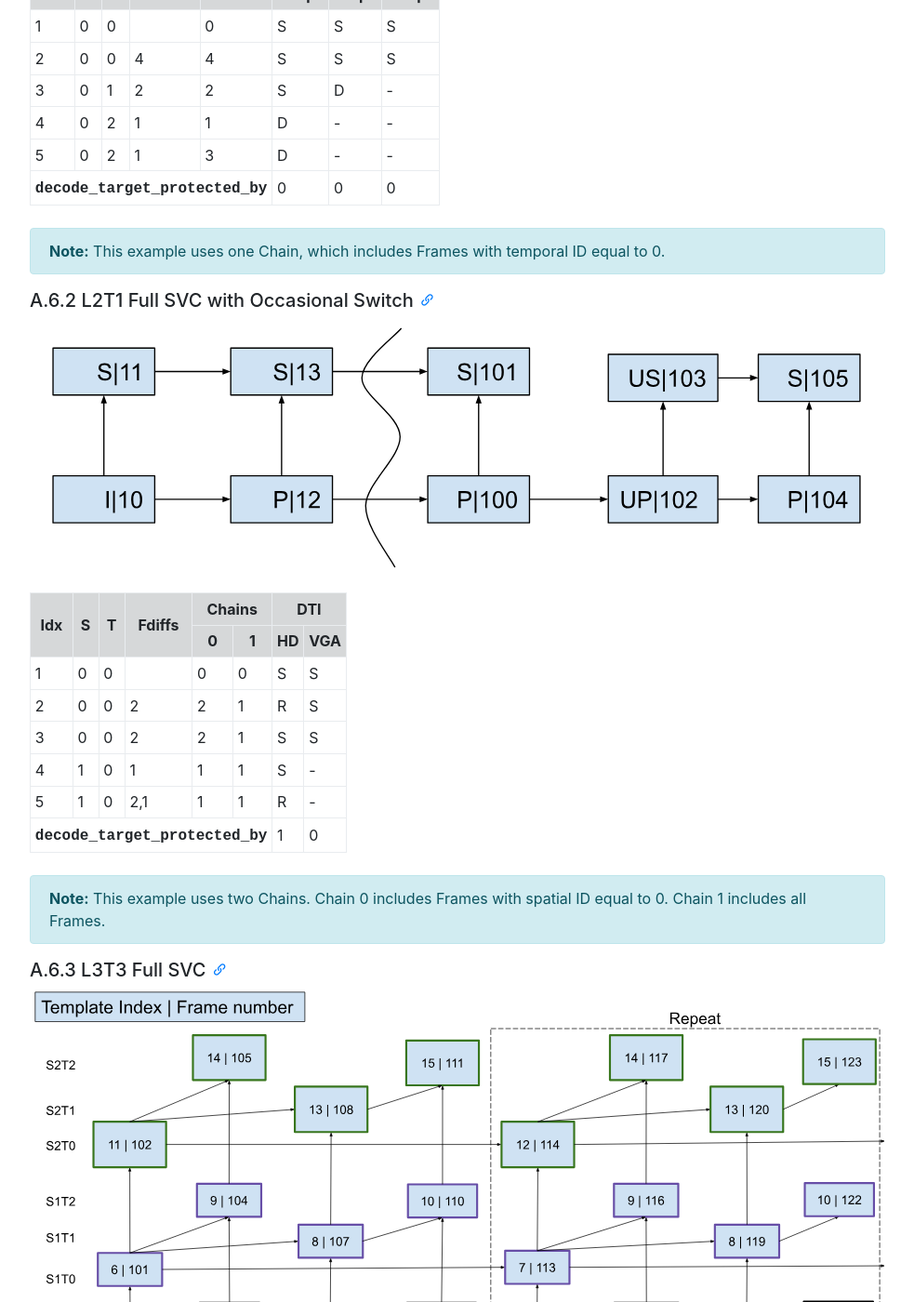
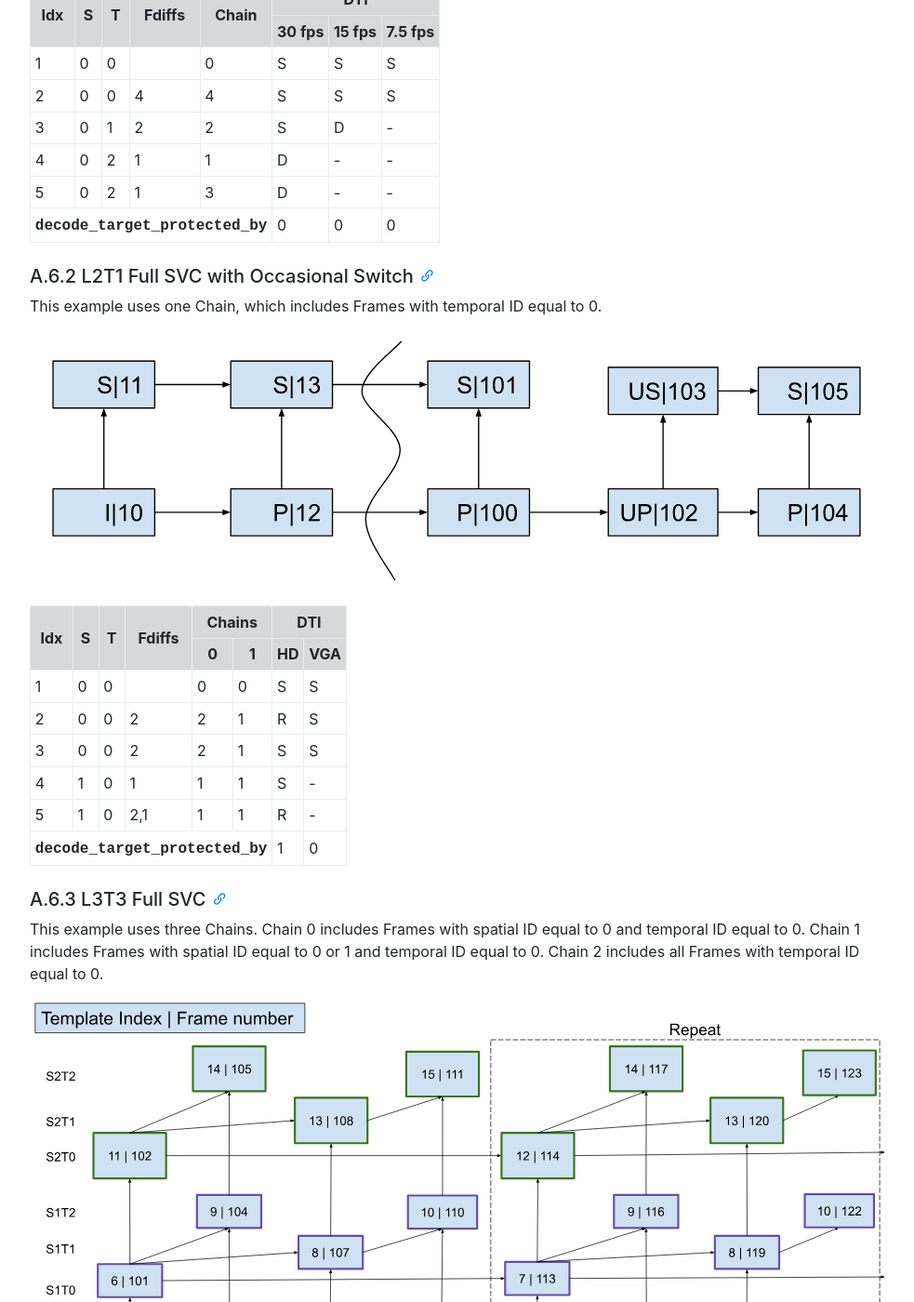
Before and after one commit to AOMediaCodec/av1-rtp-spec, a Jekyll site: the page built from index.md, in a window 1280 px wide and 1400 px high, scrolled down 28951 px. Shown: the whole window at 93% size, without its empty margins (53-1036 px from the left). Built offline with Jekyll 4.4.1, drawn with Linux system fonts in a browser that asks for light colours; nearby versions of some CDN libraries; some of the changed text lies outside the part shown.

Commit message:
in section A.6 convert notes into plain text

```diff
--- a/av1-rtp-spec.md
+++ b/av1-rtp-spec.md
@@ -1071,6 +1071,8 @@ Table A.4. DTI values
 
 ##### A.6.1 L1T3 Single Spatial Layer with 3 Temporal Layers
 
+This example uses one Chain, which includes Frames with temporal ID equal to 0.
+
 ![L1T3](assets/images/L1T3.svg)
 
 <table class="table-sm table-bordered" style="margin-bottom: 1.5em;">
@@ -1100,11 +1102,9 @@ Table A.4. DTI values
 </tr>
 </tbody></table>
 
-**Note:** This example uses one Chain, which includes Frames with temporal ID equal to 0.
-{:.alert .alert-info }
+##### A.6.2 L2T1 Full SVC with Occasional Switch
 
-
-##### A.6.2 L2T1 Full SVC with Occasional Switch
+This example uses one Chain, which includes Frames with temporal ID equal to 0.
 
 ![L2T1](assets/images/L2T1.svg)
 
@@ -1135,11 +1135,9 @@ Table A.4. DTI values
 </tr>
 </tbody></table>
 
-**Note:** This example uses two Chains. Chain 0 includes Frames with spatial ID equal to 0. Chain 1 includes all Frames.
-{:.alert .alert-info }
+##### A.6.3 L3T3 Full SVC
 
-
-##### A.6.3 L3T3 Full SVC
+This example uses three Chains. Chain 0 includes Frames with spatial ID equal to 0 and temporal ID equal to 0. Chain 1 includes Frames with spatial ID equal to 0 or 1 and temporal ID equal to 0. Chain 2 includes all Frames with temporal ID equal to 0.
 
 ![L3T3](assets/images/L3T3.svg)
 
@@ -1200,11 +1198,9 @@ Table A.4. DTI values
 </tr>
 </tbody></table>
 
-**Note:** This example uses three Chains. Chain 0 includes Frames with spatial ID equal to 0 and temporal ID equal to 0. Chain 1 includes Frames with spatial ID equal to 0 or 1 and temporal ID equal to 0. Chain 2 includes all Frames with temporal ID equal to 0.
-{:.alert .alert-info }
+##### A.6.4 S3T3 K-SVC with Temporal Shift
 
-
-##### A.6.4 S3T3 K-SVC with Temporal Shift
+This example uses three Chains. Chain 0 includes Frames with spatial ID equal to 0 and temporal ID equal to 0. Chain 1 includes Frames with spatial ID equal to 0 or 1 and temporal ID equal to 0. Chain 2 includes all Frames with temporal ID equal to 0.
 
 ![S3T3](assets/images/S3T3.svg)
 
@@ -1283,10 +1279,6 @@ Table A.4. DTI values
 </tr>
 </tbody></table>
 
-**Note:** This example uses three Chains. Chain 0 includes Frames with spatial ID equal to 0 and temporal ID equal to 0. Chain 1 includes Frame 100 and Frames with spatial ID equal to 1 and temporal ID equal to 0. Chain 2 includes Frames 100, 101, and Frames with spatial ID equal to 2 and temporal ID equal to 0.
-{:.alert .alert-info }
-
-
 #### A.7 References
 
 
```
